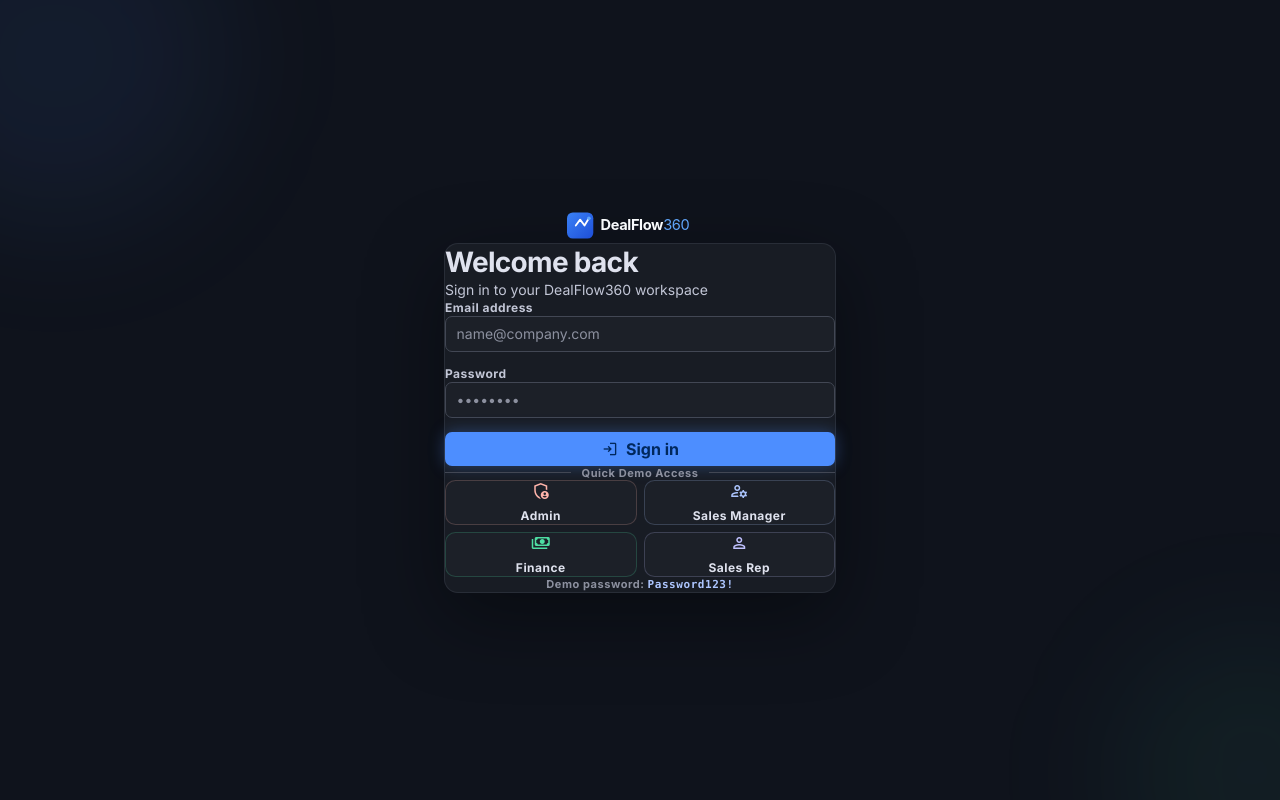
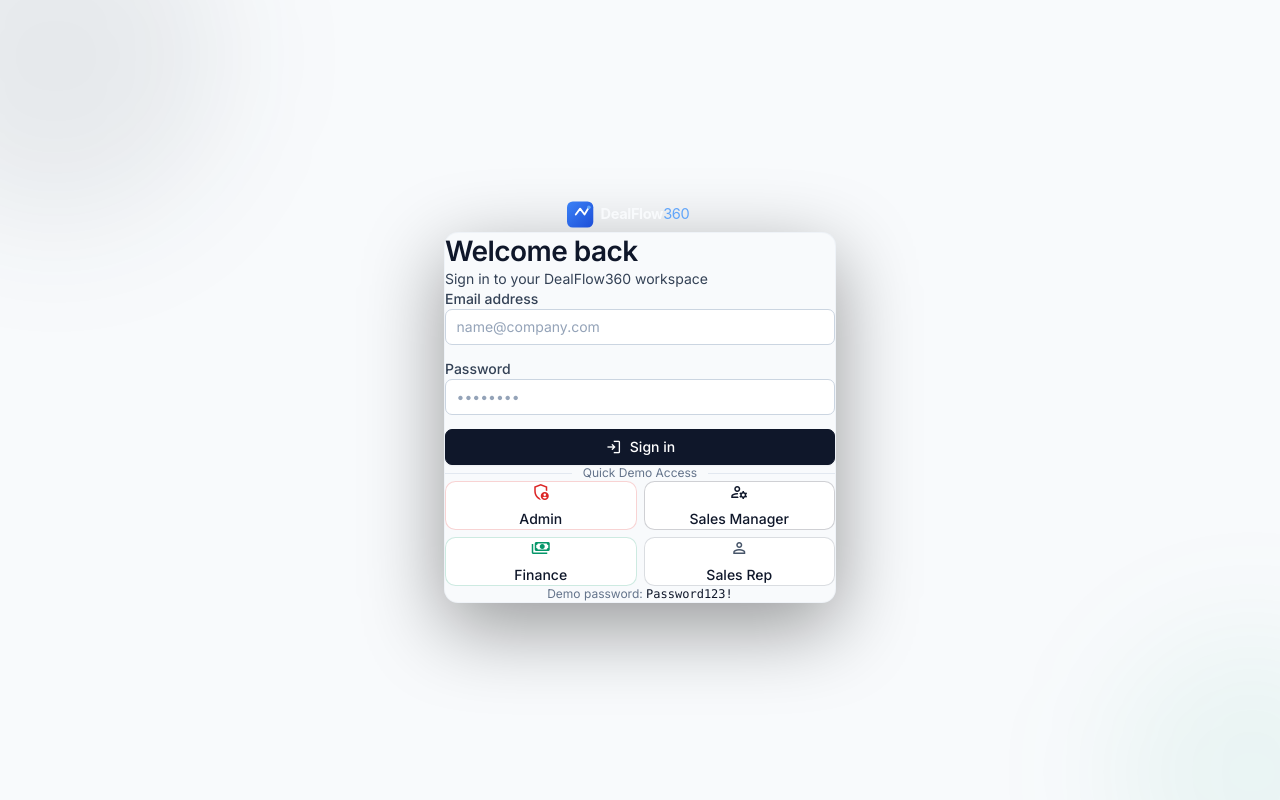
Before and after one commit to Yuvraj-Pandiya/Odoo_Live_Project_1, a Next.js app in the folder frontend/: page /login in a window 1280 px wide. Built offline with nearby package versions, Linux system fonts and the light colour scheme; no server answers.

Commit message:
modified file

```diff
--- a/frontend/app/globals.css
+++ b/frontend/app/globals.css
@@ -13,59 +13,55 @@
    -------------------------------------------------------------------------- */
 @layer base {
   :root {
-    /* === CORE COLORS (Material 3 Expressive — Dark Theme) === */
-    --color-primary:                 #adc6ff;
-    --color-on-primary:              #002e6a;
-    --color-primary-container:       #4d8eff;
-    --color-on-primary-container:    #00285d;
-    --color-primary-fixed:           #d8e2ff;
-    --color-primary-fixed-dim:       #adc6ff;
-    --color-on-primary-fixed:        #001a42;
-    --color-on-primary-fixed-variant:#004395;
-    --color-inverse-primary:         #005ac2;
+    /* === CORE COLORS (Professional White & Grey Theme) === */
+    --color-primary:                 #0f172a;
+    --color-on-primary:              #ffffff;
+    --color-primary-container:       #1e293b;
+    --color-on-primary-container:    #ffffff;
+    --color-primary-fixed:           #f1f5f9;
+    --color-primary-fixed-dim:       #e2e8f0;
+    --color-on-primary-fixed:        #0f172a;
+    --color-on-primary-fixed-variant:#334155;
+    --color-inverse-primary:         #0f172a;
 
-    --color-secondary:               #c0c1ff;
-    --color-on-secondary:            #1000a9;
-    --color-secondary-container:     #3131c0;
-    --color-on-secondary-container:  #b0b2ff;
-    --color-secondary-fixed:         #e1e0ff;
-    --color-secondary-fixed-dim:     #c0c1ff;
-    --color-on-secondary-fixed:      #07006c;
-    --color-on-secondary-fixed-variant: #2f2ebe;
+    --color-secondary:               #475569;
+    --color-on-secondary:            #ffffff;
+    --color-secondary-container:     #f1f5f9;
+    --color-on-secondary-container:  #0f172a;
+    --color-secondary-fixed:         #f8fafc;
+    --color-secondary-fixed-dim:     #f1f5f9;
+    --color-on-secondary-fixed:      #0f172a;
+    --color-on-secondary-fixed-variant: #334155;
 
-    --color-tertiary:                #4edea3;
-    --color-on-tertiary:             #003824;
-    --color-tertiary-container:      #00a572;
-    --color-on-tertiary-container:   #00311f;
-    --color-tertiary-fixed:          #6ffbbe;
-    --color-tertiary-fixed-dim:      #4edea3;
-    --color-on-tertiary-fixed:       #002113;
-    --color-on-tertiary-fixed-variant: #005236;
+    --color-tertiary:                #059669;
+    --color-on-tertiary:             #ffffff;
+    --color-tertiary-container:      #d1fae5;
+    --color-on-tertiary-container:   #065f46;
 
-    --color-error:                   #ffb4ab;
-    --color-on-error:                #690005;
-    --color-error-container:         #93000a;
-    --color-on-error-container:      #ffdad6;
+    --color-error:                   #dc2626;
+    --color-on-error:                #ffffff;
+    --color-error-container:         #fee2e2;
+    --color-on-error-container:      #991b1b;
 
-    --color-background:              #0f131c;
-    --color-on-background:           #dfe2ee;
-    --color-surface:                 #0f131c;
-    --color-on-surface:              #dfe2ee;
-    --color-surface-variant:         #31353e;
-    --color-on-surface-variant:      #c2c6d6;
-    --color-surface-dim:             #0f131c;
-    --color-surface-bright:          #353942;
-    --color-surface-container-lowest: #0a0e16;
-    --color-surface-container-low:   #181c24;
-    --color-surface-container:       #1c2028;
-    --color-surface-container-high:  #262a33;
-    --color-surface-container-highest: #31353e;
-    --color-surface-tint:            #adc6ff;
-    --color-inverse-surface:         #dfe2ee;
-    --color-inverse-on-surface:      #2c3039;
+    --color-background:              #f8fafc;
+    --color-on-background:           #0f172a;
+    --color-surface:                 #ffffff;
+    --color-on-surface:              #0f172a;
+    --color-surface-variant:         #f1f5f9;
+    --color-on-surface-variant:      #334155;
+    --color-surface-dim:             #e2e8f0;
+    --color-surface-bright:          #ffffff;
+    --color-surface-container-lowest: #ffffff;
+    --color-surface-container-low:   #f8fafc;
+    --color-surface-container:       #ffffff;
+    --color-surface-container-high:  #f1f5f9;
+    --color-surface-container-highest: #e2e8f0;
+    --color-surface-tint:            #0f172a;
+    --color-inverse-surface:         #0f172a;
+    --color-inverse-on-surface:      #ffffff;
 
-    --color-outline:                 #8c909f;
-    --color-outline-variant:         #424754;
+    --color-outline:                 #64748b;
+    --color-outline-variant:         #e2e8f0;
 
     /* === SPACING TOKENS === */
     --space-2xs:  0.25rem;   /* 4px  */
@@ -82,84 +78,78 @@
     --gutter:          1.5rem;
 
     /* === BORDER RADIUS TOKENS === */
-    --radius-sm:   0.25rem;
+    --radius-sm:   0.375rem;
     --radius-md:   0.5rem;
     --radius-lg:   0.75rem;
     --radius-full: 9999px;
 
-    /* === TYPOGRAPHY SCALE === */
+    /* === TYPOGRAPHY SCALE (User Specified) === */
     --font-family-base: 'Inter', system-ui, -apple-system, sans-serif;
 
-    --fs-body-sm:      13px;
-    --lh-body-sm:      18px;
-    --ls-body-sm:      0.005em;
+    /* H1: 24–32px (28px), Weight: 600, Color: Primary */
+    --fs-h1:           28px;
+    --lh-h1:           36px;
+    --fw-h1:           600;
+
+    /* H2: 18–20px (20px), Weight: 600, Color: Primary */
+    --fs-h2:           20px;
+    --lh-h2:           28px;
+    --fw-h2:           600;
+
+    /* H3: 15–16px (16px), Weight: 500, Color: Primary */
+    --fs-h3:           16px;
+    --lh-h3:           24px;
+    --fw-h3:           500;
+
+    /* Body: 14px, Weight: 400, Color: Primary */
+    --fs-body:         14px;
+    --lh-body:         20px;
+    --fw-body:         400;
+
+    /* Caption: 12px, Weight: 400, Color: Muted */
+    --fs-caption:      12px;
+    --lh-caption:      16px;
+    --fw-caption:      400;
+
+    /* Data values: Larger than label, Weight: 600+, Color: Accent/Primary */
+    --fs-data-value:   28px;
+    --lh-data-value:   36px;
+    --fw-data-value:   700;
+
+    /* Compatibility aliases */
+    --fs-body-sm:      12px;
+    --lh-body-sm:      16px;
     --fw-body-sm:      400;
-
     --fs-body-md:      14px;
     --lh-body-md:      20px;
-    --ls-body-md:      0em;
     --fw-body-md:      400;
-
     --fs-body-lg:      16px;
     --lh-body-lg:      24px;
-    --ls-body-lg:      -0.005em;
     --fw-body-lg:      400;
 
-    --fs-label-sm:     11px;
-    --lh-label-sm:     14px;
-    --ls-label-sm:     0.05em;
-    --fw-label-sm:     700;
-
-    --fs-label-md:     12px;
-    --lh-label-md:     16px;
-    --ls-label-md:     0.04em;
-    --fw-label-md:     700;
+    --fs-label-sm:     12px;
+    --lh-label-sm:     16px;
+    --fw-label-sm:     600;
+    --fs-label-md:     14px;
+    --lh-label-md:     20px;
+    --fw-label-md:     500;
 
     --fs-headline-sm:  16px;
     --lh-headline-sm:  24px;
-    --ls-headline-sm:  -0.01em;
-    --fw-headline-sm:  700;
-
+    --fw-headline-sm:  500;
     --fs-headline-md:  20px;
     --lh-headline-md:  28px;
-    --ls-headline-md:  -0.015em;
-    --fw-headline-md:  700;
-
+    --fw-headline-md:  600;
     --fs-headline-lg:  28px;
     --lh-headline-lg:  36px;
-    --ls-headline-lg:  -0.025em;
-    --fw-headline-lg:  700;
-
-    --fs-display-xl:   40px;
-    --lh-display-xl:   48px;
-    --ls-display-xl:   -0.03em;
-    --fw-display-xl:   900;
-
-    --fs-meta-numeric: 14px;
-    --lh-meta-numeric: 20px;
-    --ls-meta-numeric: -0.01em;
+    --fw-headline-lg:  600;
+    --fs-display-xl:   32px;
+    --lh-display-xl:   40px;
+    --fw-display-xl:   700;
+    --fs-meta-numeric: 24px;
+    --lh-meta-numeric: 32px;
     --fw-meta-numeric: 700;
   }
-
-  /* === LIGHT THEME OVERRIDE (uncomment to switch) ===
-  :root {
-    --color-primary:                 #005ac2;
-    --color-on-primary:              #ffffff;
-    --color-primary-container:       #d8e2ff;
-    --color-on-primary-container:    #001a42;
-    --color-background:              #f8fafc;
-    --color-on-background:           #181c24;
-    --color-surface:                 #ffffff;
-    --color-on-surface:              #181c24;
-    --color-surface-container-lowest: #ffffff;
-    --color-surface-container-low:   #f1f4fb;
-    --color-surface-container:       #e8ecf5;
-    --color-surface-container-high:  #dce0ea;
-    --color-surface-container-highest: #d0d4de;
-    --color-outline:                 #7079a4;
-    --color-outline-variant:         #c2c6d6;
-  }
-  */
 }
 
 /* --------------------------------------------------------------------------
@@ -286,34 +276,83 @@ html, body {
 ::-webkit-scrollbar-thumb:hover { background: var(--color-outline); }
 
 /* --------------------------------------------------------------------------
-   TYPOGRAPHY UTILITIES
+   TYPOGRAPHY UTILITIES (User Typography Specification)
    -------------------------------------------------------------------------- */
-.text-display-xl    { font-size: var(--fs-display-xl);   line-height: var(--lh-display-xl);   letter-spacing: var(--ls-display-xl);   font-weight: var(--fw-display-xl); }
-.text-headline-lg   { font-size: var(--fs-headline-lg);  line-height: var(--lh-headline-lg);  letter-spacing: var(--ls-headline-lg);  font-weight: var(--fw-headline-lg); }
-.text-headline-md   { font-size: var(--fs-headline-md);  line-height: var(--lh-headline-md);  letter-spacing: var(--ls-headline-md);  font-weight: var(--fw-headline-md); }
-.text-headline-sm   { font-size: var(--fs-headline-sm);  line-height: var(--lh-headline-sm);  letter-spacing: var(--ls-headline-sm);  font-weight: var(--fw-headline-sm); }
-.text-body-lg       { font-size: var(--fs-body-lg);      line-height: var(--lh-body-lg);      letter-spacing: var(--ls-body-lg);      font-weight: var(--fw-body-lg); }
-.text-body-md       { font-size: var(--fs-body-md);      line-height: var(--lh-body-md);      letter-spacing: var(--ls-body-md);      font-weight: var(--fw-body-md); }
-.text-body-sm       { font-size: var(--fs-body-sm);      line-height: var(--lh-body-sm);      letter-spacing: var(--ls-body-sm);      font-weight: var(--fw-body-sm); }
-.text-label-md      { font-size: var(--fs-label-md);     line-height: var(--lh-label-md);     letter-spacing: var(--ls-label-md);     font-weight: var(--fw-label-md); }
-.text-label-sm      { font-size: var(--fs-label-sm);     line-height: var(--lh-label-sm);     letter-spacing: var(--ls-label-sm);     font-weight: var(--fw-label-sm); }
-.text-meta-numeric  { font-size: var(--fs-meta-numeric); line-height: var(--lh-meta-numeric); letter-spacing: var(--ls-meta-numeric); font-weight: var(--fw-meta-numeric); }
+/* H1: 24-32px (28px), Weight: 600, Color: Primary */
+h1, .text-h1, .text-display-xl, .text-headline-lg {
+  font-size: var(--fs-h1);
+  line-height: var(--lh-h1);
+  font-weight: var(--fw-h1);
+  color: var(--color-on-surface);
+  letter-spacing: -0.02em;
+}
+
+/* H2: 18-20px (20px), Weight: 600, Color: Primary */
+h2, .text-h2, .text-headline-md {
+  font-size: var(--fs-h2);
+  line-height: var(--lh-h2);
+  font-weight: var(--fw-h2);
+  color: var(--color-on-surface);
+  letter-spacing: -0.01em;
+}
+
+/* H3: 15-16px (16px), Weight: 500, Color: Primary */
+h3, .text-h3, .text-headline-sm {
+  font-size: var(--fs-h3);
+  line-height: var(--lh-h3);
+  font-weight: var(--fw-h3);
+  color: var(--color-on-surface);
+}
+
+/* Body: 14px, Weight: 400, Color: Primary */
+body, .text-body, .text-body-md, .text-body-lg {
+  font-size: var(--fs-body);
+  line-height: var(--lh-body);
+  font-weight: var(--fw-body);
+  color: var(--color-on-surface-variant);
+}
+
+/* Caption: 12px, Weight: 400, Color: Muted */
+.text-caption, .text-body-sm, .text-label-sm {
+  font-size: var(--fs-caption);
+  line-height: var(--lh-caption);
+  font-weight: var(--fw-caption);
+  color: var(--color-outline);
+}
+
+.text-label-md {
+  font-size: var(--fs-body);
+  line-height: var(--lh-body);
+  font-weight: 500;
+  color: var(--color-on-surface);
+}
+
+/* Data values: Larger than label (28px), Weight: 600+ (700), Color: Primary/Accent */
+.text-data-value, .text-meta-numeric {
+  font-size: var(--fs-data-value);
+  line-height: var(--lh-data-value);
+  font-weight: var(--fw-data-value);
+  color: var(--color-on-surface);
+  letter-spacing: -0.02em;
+}
 
 /* --------------------------------------------------------------------------
-   SURFACE / CARD UTILITIES
+   SURFACE / CARD UTILITIES (White & Grey Clean Styling)
    -------------------------------------------------------------------------- */
 .df-card {
-  background: var(--color-surface-container-low);
-  border: 1px solid color-mix(in srgb, var(--color-outline-variant) 30%, transparent);
+  background: var(--color-surface);
+  border: 1px solid var(--color-outline-variant);
   border-radius: var(--radius-lg);
-  backdrop-filter: blur(12px);
+  box-shadow: 0 1px 3px 0 rgba(15, 23, 42, 0.04), 0 1px 2px -1px rgba(15, 23, 42, 0.03);
+  padding: 1.5rem;
 }
 
 .df-card-elevated {
-  background: var(--color-surface-container);
-  border: 1px solid color-mix(in srgb, var(--color-outline-variant) 40%, transparent);
+  background: var(--color-surface);
+  border: 1px solid var(--color-outline-variant);
   border-radius: var(--radius-lg);
-  box-shadow: 0 4px 24px color-mix(in srgb, var(--color-surface-container-lowest) 60%, transparent);
+  box-shadow: 0 4px 6px -1px rgba(15, 23, 42, 0.05), 0 2px 4px -2px rgba(15, 23, 42, 0.03);
+  padding: 1.5rem;
 }
 
 /* --------------------------------------------------------------------------
@@ -322,32 +361,30 @@ html, body {
 .badge {
   display: inline-flex;
   align-items: center;
-  padding: 0.15rem 0.55rem;
+  padding: 0.2rem 0.6rem;
   border-radius: var(--radius-full);
-  font-size: var(--fs-label-sm);
-  font-weight: 700;
-  text-transform: uppercase;
-  letter-spacing: var(--ls-label-sm);
-  line-height: var(--lh-label-sm);
+  font-size: 12px;
+  font-weight: 500;
+  line-height: 1;
 }
-.badge-primary   { background: color-mix(in srgb, var(--color-primary-container) 20%, transparent); color: var(--color-primary); border: 1px solid color-mix(in srgb, var(--color-primary) 30%, transparent); }
-.badge-success   { background: color-mix(in srgb, var(--color-tertiary-container) 20%, transparent); color: var(--color-tertiary); border: 1px solid color-mix(in srgb, var(--color-tertiary) 30%, transparent); }
-.badge-warning   { background: rgba(255,200,80,0.12); color: #ffc85a; border: 1px solid rgba(255,200,80,0.25); }
-.badge-error     { background: color-mix(in srgb, var(--color-error-container) 20%, transparent); color: var(--color-error); border: 1px solid color-mix(in srgb, var(--color-error) 30%, transparent); }
-.badge-outline   { background: transparent; color: var(--color-on-surface-variant); border: 1px solid var(--color-outline-variant); }
-.badge-muted     { background: var(--color-surface-container-high); color: var(--color-outline); }
+.badge-primary   { background: #f1f5f9; color: #0f172a; border: 1px solid #cbd5e1; }
+.badge-success   { background: #dcfce7; color: #15803d; border: 1px solid #bbf7d0; }
+.badge-warning   { background: #fef3c7; color: #b45309; border: 1px solid #fde68a; }
+.badge-error     { background: #fee2e2; color: #b91c1c; border: 1px solid #fca5a5; }
+.badge-outline   { background: transparent; color: #475569; border: 1px solid #cbd5e1; }
+.badge-muted     { background: #f1f5f9; color: #64748b; border: 1px solid #e2e8f0; }
 
 /* Status specific */
-.badge-draft        { background: color-mix(in srgb, var(--color-outline) 15%, transparent); color: var(--color-on-surface-variant); border: 1px solid color-mix(in srgb, var(--color-outline) 30%, transparent); }
-.badge-pending      { background: rgba(255,200,80,0.12); color: #ffc85a; border: 1px solid rgba(255,200,80,0.25); }
-.badge-approved     { background: color-mix(in srgb, var(--color-tertiary) 15%, transparent); color: var(--color-tertiary); border: 1px solid color-mix(in srgb, var(--color-tertiary) 30%, transparent); }
-.badge-rejected     { background: color-mix(in srgb, var(--color-error) 15%, transparent); color: var(--color-error); border: 1px solid color-mix(in srgb, var(--color-error) 30%, transparent); }
-.badge-confirmed    { background: color-mix(in srgb, var(--color-primary) 15%, transparent); color: var(--color-primary); border: 1px solid color-mix(in srgb, var(--color-primary) 30%, transparent); }
-.badge-negotiation  { background: color-mix(in srgb, var(--color-secondary) 15%, transparent); color: var(--color-secondary); border: 1px solid color-mix(in srgb, var(--color-secondary) 30%, transparent); }
+.badge-draft        { background: #f1f5f9; color: #475569; border: 1px solid #cbd5e1; }
+.badge-pending      { background: #fef3c7; color: #b45309; border: 1px solid #fde68a; }
+.badge-approved     { background: #dcfce7; color: #15803d; border: 1px solid #bbf7d0; }
+.badge-rejected     { background: #fee2e2; color: #b91c1c; border: 1px solid #fca5a5; }
+.badge-confirmed    { background: #e0e7ff; color: #4338ca; border: 1px solid #c7d2fe; }
+.badge-negotiation  { background: #fae8ff; color: #86198f; border: 1px solid #f5d0fe; }
 
-.risk-high   { background: color-mix(in srgb, var(--color-error) 15%, transparent); color: var(--color-error); }
-.risk-medium { background: rgba(255,200,80,0.12); color: #ffc85a; }
-.risk-low    { background: color-mix(in srgb, var(--color-tertiary) 15%, transparent); color: var(--color-tertiary); }
+.risk-high   { background: #fee2e2; color: #b91c1c; border: 1px solid #fca5a5; }
+.risk-medium { background: #fef3c7; color: #b45309; border: 1px solid #fde68a; }
+.risk-low    { background: #dcfce7; color: #15803d; border: 1px solid #bbf7d0; }
 
 /* --------------------------------------------------------------------------
    BUTTON UTILITIES
@@ -355,109 +392,114 @@ html, body {
 .btn-primary {
   display: inline-flex;
   align-items: center;
+  justify-content: center;
   gap: var(--space-xs);
-  padding: var(--space-xs) var(--space-md);
-  background: var(--color-primary-container);
-  color: var(--color-on-primary-container);
-  border: none;
+  padding: 0.5rem 1rem;
+  background: #0f172a;
+  color: #ffffff;
+  border: 1px solid #0f172a;
   border-radius: var(--radius-md);
-  font-size: var(--fs-headline-sm);
-  font-weight: var(--fw-headline-sm);
+  font-size: 14px;
+  font-weight: 500;
   cursor: pointer;
-  transition: filter 0.15s ease, box-shadow 0.15s ease;
-  box-shadow: 0 0 16px color-mix(in srgb, var(--color-primary-container) 35%, transparent);
+  transition: all 0.15s ease;
+  box-shadow: 0 1px 2px 0 rgba(15, 23, 42, 0.05);
 }
-.btn-primary:hover { filter: brightness(1.1); }
+.btn-primary:hover { background: #1e293b; border-color: #1e293b; }
 
 .btn-secondary {
   display: inline-flex;
   align-items: center;
+  justify-content: center;
   gap: var(--space-xs);
-  padding: var(--space-xs) var(--space-md);
-  background: var(--color-surface-container-high);
-  color: var(--color-on-surface);
-  border: 1px solid var(--color-outline-variant);
+  padding: 0.5rem 1rem;
+  background: #ffffff;
+  color: #0f172a;
+  border: 1px solid #cbd5e1;
   border-radius: var(--radius-md);
-  font-size: var(--fs-headline-sm);
-  font-weight: var(--fw-headline-sm);
+  font-size: 14px;
+  font-weight: 500;
   cursor: pointer;
-  transition: background 0.15s ease;
+  transition: all 0.15s ease;
 }
-.btn-secondary:hover { background: var(--color-surface-container-highest); }
+.btn-secondary:hover { background: #f8fafc; border-color: #94a3b8; }
 
 .btn-ghost {
   display: inline-flex;
   align-items: center;
+  justify-content: center;
   gap: var(--space-xs);
-  padding: var(--space-xs) var(--space-md);
+  padding: 0.5rem 0.75rem;
   background: transparent;
-  color: var(--color-on-surface-variant);
-  border: 1px solid var(--color-outline-variant);
+  color: #475569;
+  border: 1px solid #e2e8f0;
   border-radius: var(--radius-md);
-  font-size: var(--fs-label-md);
-  font-weight: var(--fw-label-md);
+  font-size: 14px;
+  font-weight: 400;
   cursor: pointer;
-  transition: background 0.15s ease, color 0.15s ease;
+  transition: all 0.15s ease;
 }
-.btn-ghost:hover { background: var(--color-surface-container-high); color: var(--color-on-surface); }
+.btn-ghost:hover { background: #f1f5f9; color: #0f172a; }
 
 .btn-danger {
   display: inline-flex;
   align-items: center;
+  justify-content: center;
   gap: var(--space-xs);
-  padding: var(--space-xs) var(--space-md);
-  background: color-mix(in srgb, var(--color-error) 15%, transparent);
-  color: var(--color-error);
-  border: 1px solid color-mix(in srgb, var(--color-error) 30%, transparent);
+  padding: 0.5rem 1rem;
+  background: #fee2e2;
+  color: #b91c1c;
+  border: 1px solid #fca5a5;
   border-radius: var(--radius-md);
-  font-size: var(--fs-label-md);
-  font-weight: var(--fw-label-md);
+  font-size: 14px;
+  font-weight: 500;
   cursor: pointer;
   transition: background 0.15s ease;
 }
-.btn-danger:hover { background: color-mix(in srgb, var(--color-error) 25%, transparent); }
+.btn-danger:hover { background: #fca5a5; color: #7f1d1d; }
 
 /* --------------------------------------------------------------------------
    INPUT UTILITIES
    -------------------------------------------------------------------------- */
 .df-input {
   width: 100%;
-  background: var(--color-surface-container);
-  border: 1px solid var(--color-outline-variant);
+  background: #ffffff;
+  border: 1px solid #cbd5e1;
   border-radius: var(--radius-md);
-  color: var(--color-on-surface);
-  padding: var(--space-xs) var(--space-sm);
-  font-size: var(--fs-body-md);
+  color: #0f172a;
+  padding: 0.5rem 0.75rem;
+  font-size: 14px;
   font-family: var(--font-family-base);
   outline: none;
   transition: border-color 0.15s ease, box-shadow 0.15s ease;
 }
 .df-input:focus {
-  border-color: var(--color-primary);
-  box-shadow: 0 0 0 3px color-mix(in srgb, var(--color-primary) 20%, transparent);
+  border-color: #0f172a;
+  box-shadow: 0 0 0 2px rgba(15, 23, 42, 0.1);
 }
-.df-input::placeholder { color: var(--color-outline); }
+.df-input::placeholder { color: #94a3b8; }
 
 /* --------------------------------------------------------------------------
    TABLE UTILITIES
    -------------------------------------------------------------------------- */
 .df-table { width: 100%; border-collapse: collapse; }
 .df-table thead th {
-  padding: var(--space-sm) var(--space-md);
+  padding: 0.75rem 1rem;
   text-align: left;
-  font-size: var(--fs-label-sm);
-  font-weight: 700;
-  letter-spacing: var(--ls-label-sm);
+  font-size: 12px;
+  font-weight: 600;
+  letter-spacing: 0.03em;
   text-transform: uppercase;
-  color: var(--color-outline);
-  border-bottom: 1px solid var(--color-outline-variant);
+  color: #64748b;
+  background: #f8fafc;
+  border-bottom: 1px solid #e2e8f0;
   white-space: nowrap;
 }
 .df-table tbody td {
-  padding: var(--space-sm) var(--space-md);
-  font-size: var(--fs-body-md);
-  color: var(--color-on-surface-variant);
-  border-bottom: 1px solid color-mix(in srgb, var(--color-outline-variant) 40%, transparent);
+  padding: 0.875rem 1rem;
+  font-size: 14px;
+  color: #334155;
+  border-bottom: 1px solid #f1f5f9;
   vertical-align: middle;
 }
 .df-table tbody tr {
--- a/frontend/app/layout.tsx
+++ b/frontend/app/layout.tsx
@@ -18,7 +18,7 @@ export default function RootLayout({
   children: React.ReactNode;
 }) {
   return (
-    <html lang="en" className="dark">
+    <html lang="en">
       <head>
         <link rel="preconnect" href="https://fonts.googleapis.com" />
         <link rel="preconnect" href="https://fonts.gstatic.com" crossOrigin="" />
```
Also changed, not shown: frontend/app/dashboard/page.tsx (+25 -59 lines), frontend/app/quotations/page.tsx (+18 -27 lines), frontend/components/HeaderNavbar.tsx (+16 -29 lines).
